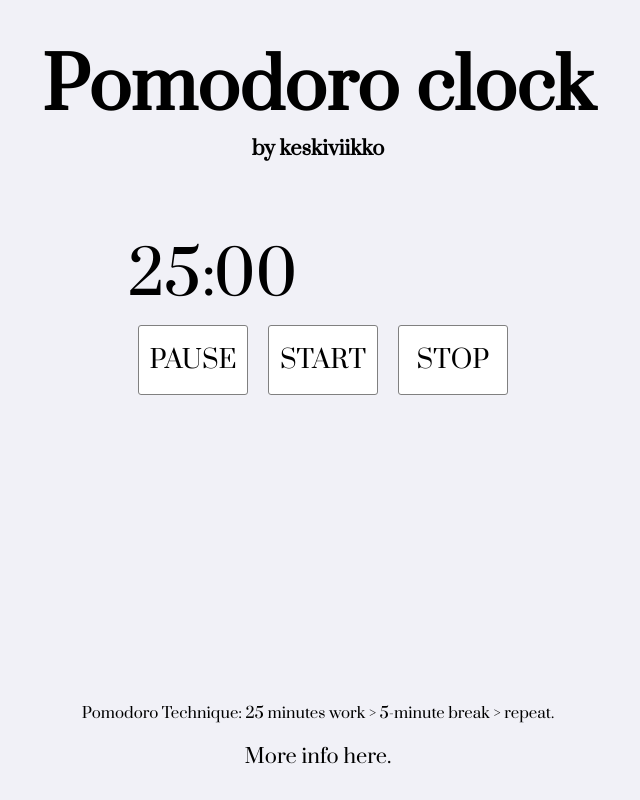
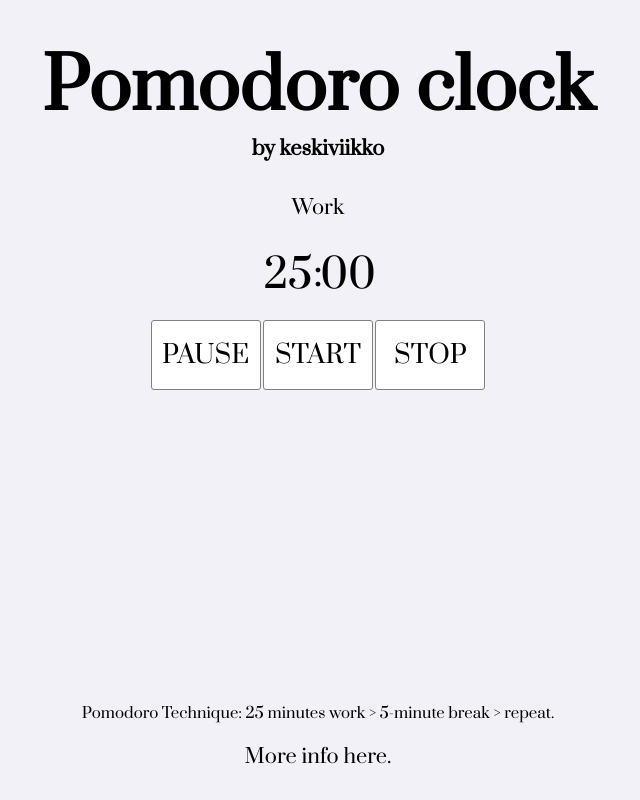
Before and after one commit to keskiviikko/project-pomodoro, a plain HTML site: page index.html in a window 1280 px wide. Both pictures are taken after a click on the button "PAUSE". Shown: the whole page, without its empty margins (322-962 px from the left). Drawn offline with Linux system fonts and the light colour scheme.

Commit message:
Finish html, css and js

```diff
--- a/index.html
+++ b/index.html
@@ -2,7 +2,7 @@
 <html>
 
 <head>
-    <title>project rps</title>
+    <title>project pomodoro clock</title>
     <link href="styles/style.css" rel="stylesheet" type="text/css">
     <link href="https://fonts.googleapis.com/css?family=Prata" rel="stylesheet">
 </head>
@@ -13,12 +13,14 @@
         <h2><a href="https://github.com/keskiviikko" target=#>by keskiviikko</a>
         </h2>
     </header>
-
-    <div id="clock">
-        <div class="timer">
-            <p>25:00</p>
+    <div id="pomodoro">
+        <div id="timerTitle">Work</div>
+        <div id="time">
+            <div id="min">25</div>
+            <div>:</div>
+            <div id="sec">00</div>
         </div>
-        <div class="clock-buttons">
+        <div class="buttons">
             <button class="btn" type="button" id="pausebtn">PAUSE</button>
             <button class="btn" type="button" id="startbtn">START</button>
             <button class="btn" type="button" id="stopbtn">STOP</button>
--- a/scripts/main.js
+++ b/scripts/main.js
@@ -0,0 +1,56 @@
+'use strict';
+
+let workTime = 25,
+    breakTime = 5,
+    time = workTime * 60,
+    timer,
+    isBreak = false;
+
+const   setWork = document.getElementById('setWork'),
+        setBreak = document.getElementById('setBreak'),
+        min = document.getElementById('min'),
+        sec = document.getElementById('sec'),
+        start = document.getElementById('startbtn'),
+        pause = document.getElementById('pausebtn'),
+        stop = document.getElementById('stopbtn'),
+        title = document.getElementById('timerTitle'),
+        pomodoro = document.getElementById('pomodoro'),
+        alarm = document.createElement('audio');
+
+alarm.setAttribute('src', 'https://www.soundjay.com/misc/sounds/censor-beep-5.mp3');
+
+pause.classList.add('disabled');
+
+const pad = n => n < 10 ? '0' + n : n;
+
+const togglePause = () => {
+  pause.classList.toggle('disabled');
+};
+
+start.onclick = () => {
+  timer = setInterval(() => {
+    time--;
+    if (time % 60 < 0) {
+      !isBreak ? isBreak = true : isBreak = false;
+      !isBreak ? time = workTime * 60 : time = breakTime * 60;
+      !isBreak ? title.textContent = 'Work' : title.textContent = 'Break';
+      alarm.play();
+    }
+    min.textContent = pad(Math.floor(time / 60));
+    sec.textContent = pad(time % 60);
+  }, 1000);
+  togglePause();
+};
+
+pause.onclick = () => {
+  clearInterval(timer);
+  togglePause();
+};
+
+stop.onclick = () => {
+  clearInterval(timer);
+  min.textContent = pad(workTime);
+  sec.textContent = '00';
+  time = workTime * 60;
+  pause.classList.add('disabled');
+};
--- a/styles/style.css
+++ b/styles/style.css
@@ -34,23 +34,44 @@ a:hover {
 	font-size: 23px;
 }
 
-#clock {
-    position: absolute;
-    top: 40%;
-    left: 50%;
-    transform: translate(-50%, -50%);
-    width: 400px;
-}
+#pomodoro {
+    height: 20rem;
+    width: 40rem;
+    margin: 3rem auto;
+    display: flex;
+    flex-direction: column;
+    justify-content: space-around;
+    align-items: center;
+  }
 
-.timer {
-    width: 50%;
-    font-size: 6rem;
-    height: 80px;
-    border: none;
-    padding-top: 10px;
-    padding-right: 20px;
-    padding-left: 10px;
-}
+  #timerTitle {
+    font-size: 2rem;
+    margin-bottom: 1rem;
+  }
+
+  #time {
+    height: 8rem;
+    width: 60%;
+    font-size: 4rem;
+    display: flex;
+    justify-content: center;
+    align-items: center;
+  }
+
+  #time > div {
+    display: flex;
+    justify-content: center;
+    align-items: center;
+  }
+
+  #time > div:nth-of-type(2) {
+    padding-bottom: 0.5rem;
+  }
+
+  #min, #sec {
+    height: 5rem;
+    width: 5rem;
+  }
 
 button {
     height: 70px;
@@ -62,16 +83,16 @@ button {
     color: black;
 }
 
-button:hover {
-    background-color: #6495ff;
+#pausebtn:hover {
+    background-color: #64d3ff;
 }
 
-.clock-buttons {
-    display: grid;
-    grid-template-columns: 1fr 1fr 1fr 1fr;
-    grid-row-gap: 20px;
-    grid-column-gap: 20px;
-    padding: 20px;
+#startbtn:hover {
+    background-color: #7eff64;
+}
+
+#stopbtn:hover {
+    background-color: #ff6479;
 }
 
 footer {
```
